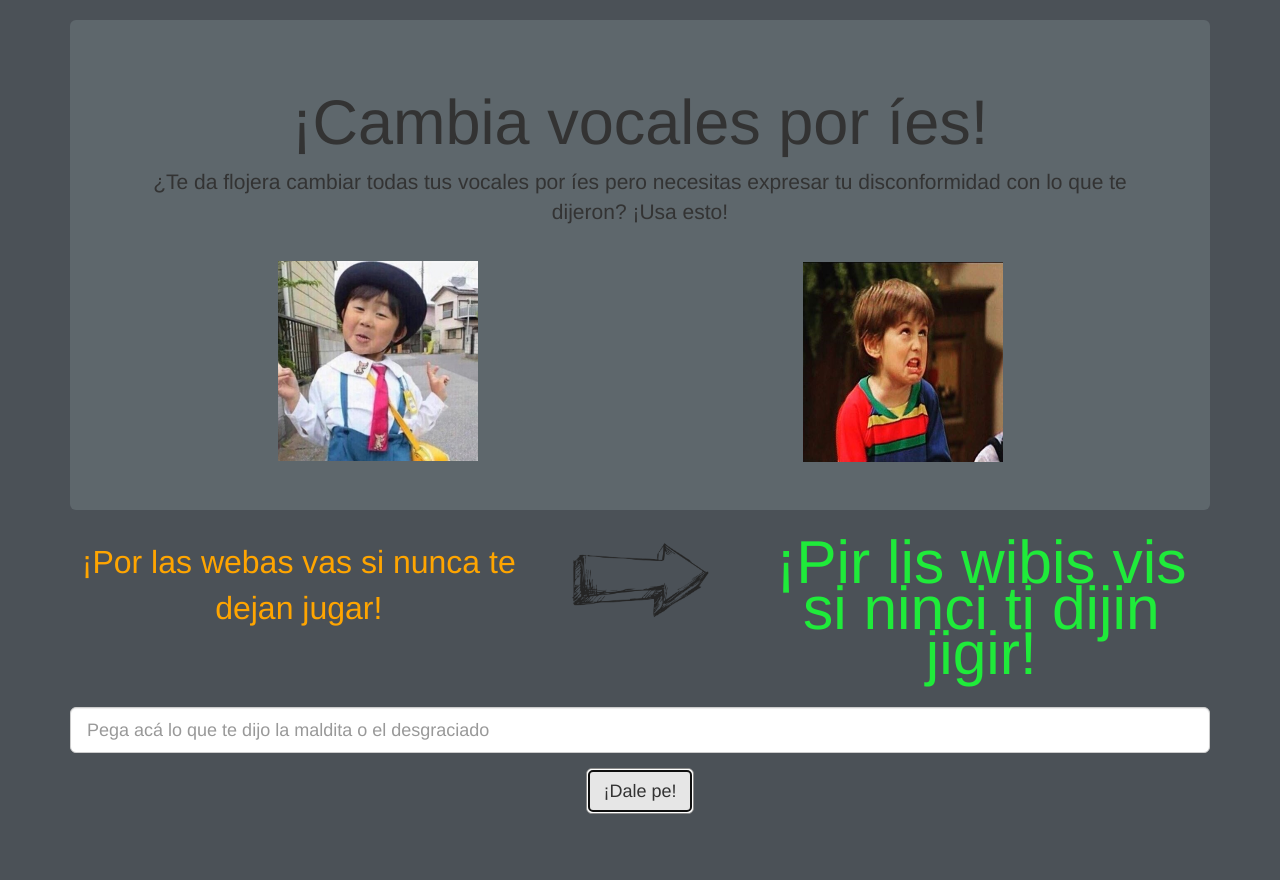
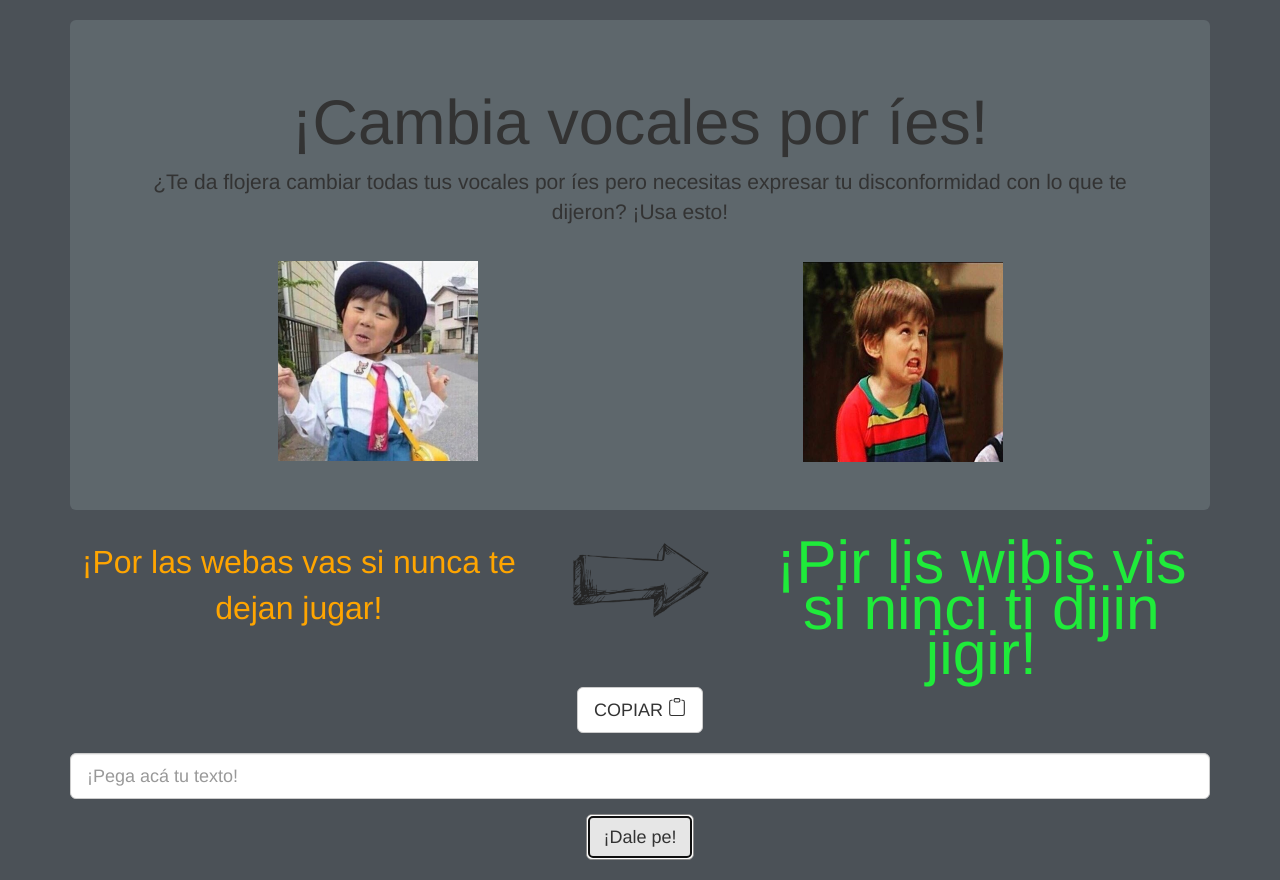
Before and after one commit to jurgenarias/i, a plain HTML site: page index.html in a window 1280 px wide. Both pictures are taken after a click on the button "¡Dale pe!". Before the commit the page ends 834 px from the top, so only its background shows below. Drawn offline with nearby package versions, Linux system fonts and the light colour scheme.

Commit message:
boton de copiar

```diff
--- a/index.html
+++ b/index.html
@@ -7,7 +7,7 @@
   <script async src="https://www.googletagmanager.com/gtag/js?id=G-B87HPP1Q1D"></script>
   <script>
     window.dataLayer = window.dataLayer || [];
-  function gtag(){dataLayer.push(arguments);}
+    function gtag() { dataLayer.push(arguments); }
     gtag('js', new Date());
 
     gtag('config', 'G-B87HPP1Q1D');
@@ -20,7 +20,7 @@
   <script src="https://d3js.org/d3.v5.min.js"></script>
   <link rel="stylesheet" href="https://maxcdn.bootstrapcdn.com/bootswatch/3.3.7/superhero/bootstrap.min.css">
   <link rel="stylesheet" href="style.css">
-  <link rel = "icon" href ="images/monoculo.png" type = "image/x-icon">
+  <link rel="icon" href="images/monoculo.png" type="image/x-icon">
 </head>
 
 <body>
@@ -50,13 +50,20 @@
         <img src="images/flecha.png" width="150" height="80" alt="flecha">
       </div>
       <div class="col-md-5">
-        <p class="resultado">¡Pir lis wibis vis si ninci ti dijin jigir!</p>
+        <p id="nini" class="resultado">¡Pir lis wibis vis si ninci ti dijin jigir!</p>
       </div>
     </div>
     <div class="row">
+      <div id="copiar" class="col-md-12">
+
+      </div>
+    </div>
+
+    <div class="row">
       <div class="col-md-12">
         <h1>
-          <span></span>
+          <span id="ni">
+          </span>
         </h1>
       </div>
     </div>
@@ -64,8 +71,9 @@
       <div class="col-md-12">
         <form id="form">
           <div class="form-group form-control-lg">
+
             <input class="form-control input-lg form-control-lg" id="example-form-input"
-              placeholder="Pega acá lo que te dijo la maldita o el desgraciado" name="example-form" type="text">
+              placeholder="¡Pega acá tu texto!" name="example-form" type="text">
           </div>
           <button id="button" type="button" class="btn btn-default btn-lg">¡Dale pe!</button>
         </form>
--- a/index.js
+++ b/index.js
@@ -1,37 +1,50 @@
 var button = d3.select("#button");
 var form = d3.select("#form");
 button.on("click", runEnter);
-form.on("submit",runEnter);
+form.on("submit", runEnter);
 function runEnter() {
   d3.event.preventDefault();
   var inputElement = d3.select("#example-form-input");
   var inputValue = inputElement.property("value");
 
   var texto = (inputValue)
-  .replace(/gui/g,"!!!@").replace(/gue/g,"!!!@")
-  .replace(/guí/g,"%%%&").replace(/gué/g,"%%%&")
-  .replace(/que/g,"-###").replace(/qui/g,"-###")
-  .replace(/qué/g,"===-").replace(/quí/g,"===-")
-  .replace(/GUI/g,";;;@").replace(/GUE/g,";;;@")
-  .replace(/GUÍ/g,"%%%&").replace(/GUÉ/g,"%%%&")
-  .replace(/QUE/g,"-#-#-").replace(/QUI/g,"-#-#-")
-  .replace(/QUÉ/g,"/=/=/").replace(/QUÍ/g,"&%&%&%")
-  .replace(/Que/g,"@!@!@!")
-  .replace(/Qué/g,"-%-%-%")
-  .replace(/a/g,"i").replace(/e/g,"i").replace(/o/g,"i")
-  .replace(/u/g,"i").replace(/A/g,"I").replace(/E/g,"I")
-  .replace(/O/g,"I").replace(/U/g,"I").replace(/á/g,"í")
-  .replace(/é/g,"í").replace(/ó/g,"í")
-  .replace(/ú/g,"í").replace(/Á/g,"Í").replace(/É/g,"Í")
-  .replace(/Ó/g,"Í").replace(/Ú/g,"Í")
+    .replace(/gui/g, "!!!@").replace(/gue/g, "!!!@")
+    .replace(/guí/g, "%%%&").replace(/gué/g, "%%%&")
+    .replace(/que/g, "-###").replace(/qui/g, "-###")
+    .replace(/qué/g, "===-").replace(/quí/g, "===-")
+    .replace(/GUI/g, ";;;@").replace(/GUE/g, ";;;@")
+    .replace(/GUÍ/g, "%%%&").replace(/GUÉ/g, "%%%&")
+    .replace(/QUE/g, "-#-#-").replace(/QUI/g, "-#-#-")
+    .replace(/QUÉ/g, "/=/=/").replace(/QUÍ/g, "&%&%&%")
+    .replace(/Que/g, "@!@!@!")
+    .replace(/Qué/g, "-%-%-%")
+    .replace(/a/g, "i").replace(/e/g, "i").replace(/o/g, "i")
+    .replace(/u/g, "i").replace(/A/g, "I").replace(/E/g, "I")
+    .replace(/O/g, "I").replace(/U/g, "I").replace(/á/g, "í")
+    .replace(/é/g, "í").replace(/ó/g, "í")
+    .replace(/ú/g, "í").replace(/Á/g, "Í").replace(/É/g, "Í")
+    .replace(/Ó/g, "Í").replace(/Ú/g, "Í")
 
   var textoConQ = texto
-  .replace(/!!!@/g,"gui").replace(/%%%&/g,"guí")
-  .replace(/-###/g,"qui").replace(/===-/g,"quí")
-  .replace(/;;;@/g,"GUI").replace(/%%%&/g,"GUÍ")
-  .replace(/-#-#-/g,"QUI").replace(/&%&%&%/g,"QUÍ")
-  .replace(/@!@!@!/g,"Qui").replace(/-%-%-%/g,"Quí")
+    .replace(/!!!@/g, "gui").replace(/%%%&/g, "guí")
+    .replace(/-###/g, "qui").replace(/===-/g, "quí")
+    .replace(/;;;@/g, "GUI").replace(/%%%&/g, "GUÍ")
+    .replace(/-#-#-/g, "QUI").replace(/&%&%&%/g, "QUÍ")
+    .replace(/@!@!@!/g, "Qui").replace(/-%-%-%/g, "Quí")
 
 
-  d3.select("h1>span").text(textoConQ)
+  d3.select("h1>span").text(textoConQ);
+  d3.select("#copiar").html('<button id="boton-copiar" class="btn btn-default btn-lg" onclick="copyClipboard()">COPIAR <svg width="1em" height="1em" viewBox="0 0 16 16" class="bi bi-clipboard" fill="currentColor"xmlns="http://www.w3.org/2000/svg"><path fill-rule="evenodd"d="M4 1.5H3a2 2 0 0 0-2 2V14a2 2 0 0 0 2 2h10a2 2 0 0 0 2-2V3.5a2 2 0 0 0-2-2h-1v1h1a1 1 0 0 1 1 1V14a1 1 0 0 1-1 1H3a1 1 0 0 1-1-1V3.5a1 1 0 0 1 1-1h1v-1z" /><path fill-rule="evenodd"d="M9.5 1h-3a.5.5 0 0 0-.5.5v1a.5.5 0 0 0 .5.5h3a.5.5 0 0 0 .5-.5v-1a.5.5 0 0 0-.5-.5zm-3-1A1.5 1.5 0 0 0 5 1.5v1A1.5 1.5 0 0 0 6.5 4h3A1.5 1.5 0 0 0 11 2.5v-1A1.5 1.5 0 0 0 9.5 0h-3z" /></svg></button> ')
+
+
 }
+
+function copyClipboard() {
+  var text = d3.select("#ni").text()
+  console.log(text)
+  navigator.clipboard.writeText(text).then(function () {
+    console.log('Async: ¡Copiado!');
+  }, function (err) {
+    console.error('Async: No se pudo copiar: ', err);
+  })
+};
--- a/style.css
+++ b/style.css
@@ -50,3 +50,9 @@ margin-right: auto;
 margin-left: auto;
 margin-right: auto;
 }
+
+#boton-copiar{
+  display: block;
+margin-left: auto;
+margin-right: auto;
+}
```
Lines whose indentation alone changed are shown as unchanged.
